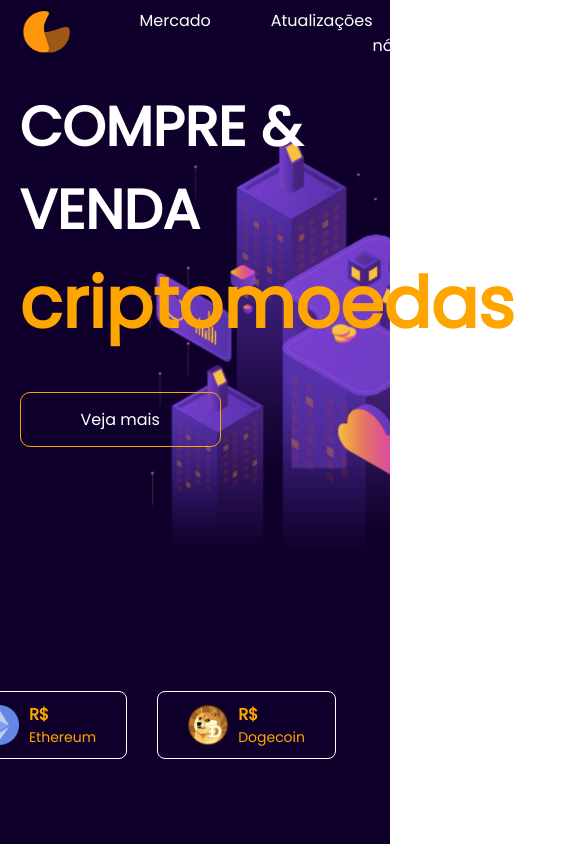
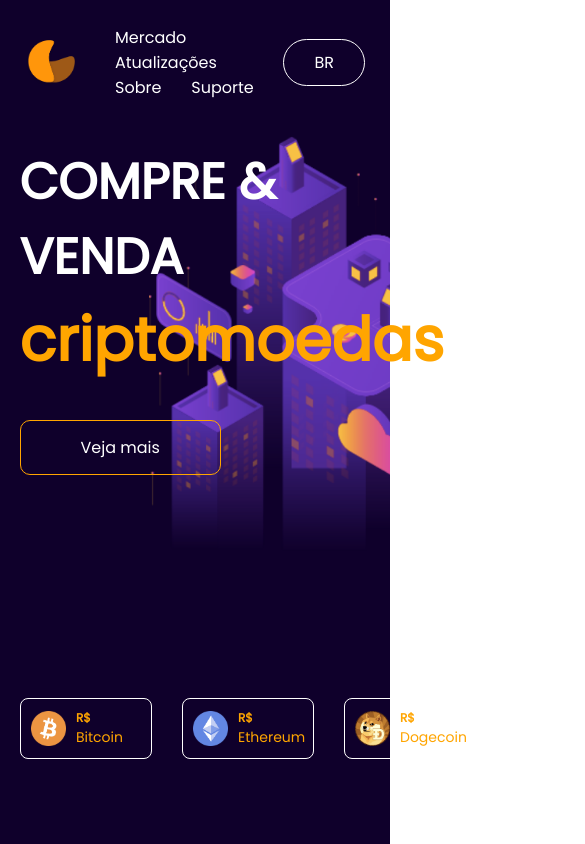
Before and after one commit to CharlesVinicius/Crypto_page, a plain HTML site: page index.html in a window 390 px wide. Shown: the whole page, 585 px wide, since content can reach past the window. Drawn offline with nearby package versions, Linux system fonts and the light colour scheme; no server answers.

Commit message:
cripto page

```diff
--- a/index.html
+++ b/index.html
@@ -15,7 +15,7 @@
              <ul>
                  <li><a href="">Mercado</a></li>
                  <li><a href="">Atualizações</a></li>
-                 <li><a href="">Sobre nós</a></li>
+                 <li><a href="">Sobre</a></li>
                  <li><a href="">Suporte</a></li>
              </ul>
              <a href="" class="btn">BR</a>
@@ -23,7 +23,6 @@
 
          <div class="conteudo">
              <h1>COMPRE & VENDA <span>criptomoedas</span></h1>
-             <p></p>
              <a href="" class="btn">Veja mais</a>
          </div>
 
--- a/styles/style.css
+++ b/styles/style.css
@@ -22,7 +22,6 @@ nav{
     display: flex;
     align-items: center;
     padding:  2% 5%;
-
 }
 
 nav ul{
@@ -30,6 +29,7 @@ nav ul{
     display: flex;
     justify-content: flex-start;
     margin-left: 10px;
+    flex-wrap: wrap;
 }
 
 
@@ -103,3 +103,54 @@ nav .btn{
     width: 40px;
     margin-right: 10px;
 }
+
+
+/*responsividade*/
+
+@media(max-width:580px){
+    .conteudo h1{
+        font-size: 50px;
+        max-width: 390px;
+        margin-bottom: 50px;
+    }
+
+    .conteudo span{
+        font-size: 60px;
+        max-width: 390px;
+        color: orange;
+    }
+
+    nav ul li a{
+        color: white;
+        margin-left: 30px;
+
+    }
+
+    .logo{
+        width: 50px;
+        cursor: pointer;
+    }
+
+    nav{
+       padding: 25px;
+    }
+
+    .coin{
+        width: 70px;
+
+    }
+
+    .coin h3{
+        font-size: 12px;
+    }
+
+    .coin-list{
+        left: 5px;
+    }
+
+    .coin img{
+        width: 35px;
+        margin-left: -20px;
+    }
+
+}
```
